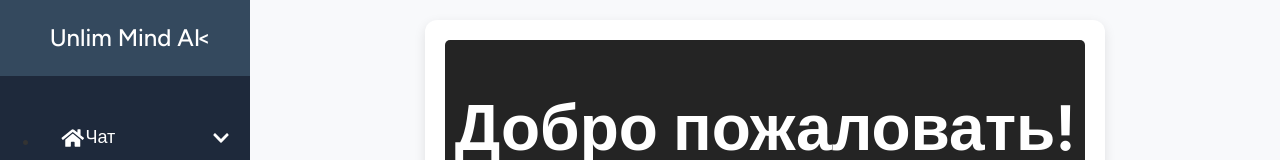
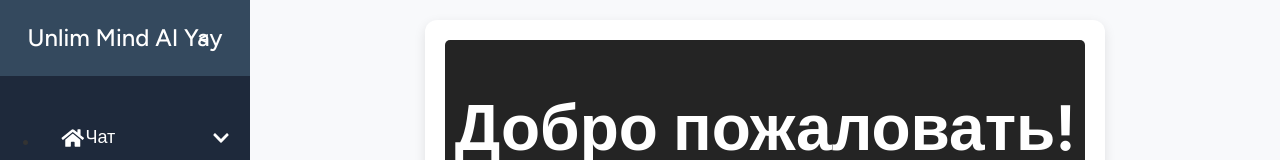
Before and after one commit to Maricvs/CRIDANSE, a React (Vite) app: page / in a window 1280 px wide. Shown: the top 160 px of the page. Built offline with nearby package versions, Linux system fonts and the light colour scheme.

Commit message:
Deploy url fix
Deploy url form root/Unlim-Mind-AI to /var/www/react-app

```diff
--- a/src/components/Sidebar.tsx
+++ b/src/components/Sidebar.tsx
@@ -29,7 +29,7 @@ const Sidebar: React.FC = () => {
     <div className={`sidebar ${isCollapsed ? 'collapsed' : ''}`}>
       <div className="sidebar-logo">
         <Link to="/">
-          {!isCollapsed && <span>Unlim Mind AI</span>}
+          {!isCollapsed && <span>Unlim Mind AI Yay</span>}
         </Link>
         <button onClick={toggleSidebar} className="sidebar-toggle">
           {isCollapsed ? '>' : '<'}
```
